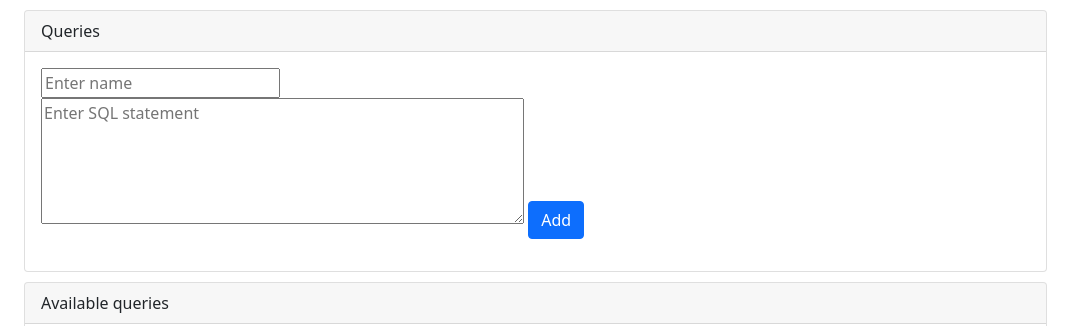
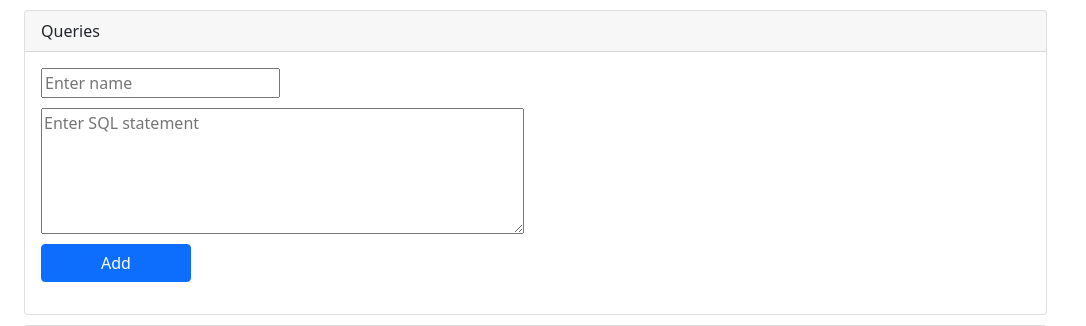
Before and after one commit to rbrecheisen/hpbdash, a Django app: page / in a window 1280 px wide. Shown: the part 66-392 px from the top of the page, without its empty margins (0-1086 px from the left). Run offline with Django 4.2, Linux system fonts and the light colour scheme; the visitor is signed in with stand-in values (Sample User, id 1); data that the repository does not hold is empty; some libraries are stand-ins or nearby versions.

Commit message:
First version of complete pipeline works

```diff
--- a/src/hpbdash/app/templates/queries.html
+++ b/src/hpbdash/app/templates/queries.html
@@ -9,8 +9,9 @@
                     <form action="/queries/create" method="post" enctype="multipart/form-data">
                         {% csrf_token %}
                         <input type="text" name="name" placeholder="Enter name" /><br>
-                        <textarea name="sql_statement" placeholder="Enter SQL statement" rows="5" cols="50"></textarea>
-                        <button type="submit" class="btn btn-primary">Add</button>
+                        <textarea style="margin-top: 10px;" name="sql_statement" placeholder="Enter SQL statement" rows="5" cols="50"></textarea><br>
+                        <!-- <p style="margin-top: 10px;">SELECT dpca_idcode FROM data WHERE dpca_datok BETWEEN "2018-05-01" AND "2018-07-01";</p> -->
+                        <button style="margin-top: 10px; width: 150px;" type="submit" class="btn btn-primary">Add</button>
                     </form>
                 </div>
             </div>
--- a/src/hpbdash/app/templates/query_result.html
+++ b/src/hpbdash/app/templates/query_result.html
@@ -6,7 +6,7 @@
         <div class="col-sm-10">
             <div class="card" style="margin-top: 10px;">
                 <div class="card-header">
-                    <b>{{ query.name }}</b>
+                    Query result for query "<b>{{ query.name }}</b>"
                 </div>
                 <div class="card-body">
                     {{ query.sql_statement }}<br>
--- a/src/hpbdash/app/views.py
+++ b/src/hpbdash/app/views.py
@@ -33,7 +33,8 @@ def delete_query(request, query_id):
 
 @login_required
 def run_query(request, query_id):
+    # 'SELECT dpca_datok FROM data WHERE dpca_datok BETWEEN "2018-05-01" AND "2018-07-01";'
     query = QueryModel.objects.get(pk=query_id)
-    query_engine = CastorQuery('/Users/Ralph/Desktop/castor.db')
+    query_engine = CastorQuery('/tmp/castor.db')
     df = query_engine.execute(query.sql_statement)
     return render(request, 'query_result.html', context={'query': query, 'columns': df.columns, 'data': df.to_numpy()})
```
Also changed, not shown: src/hpbdash/app/migrations/0001_initial.py.
